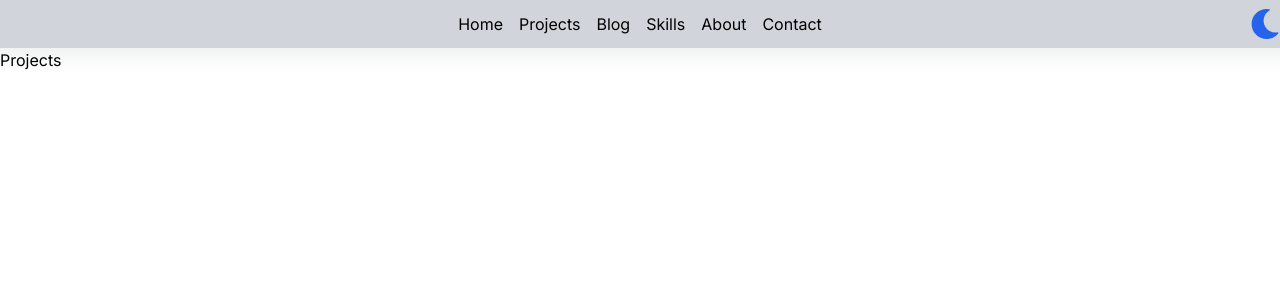
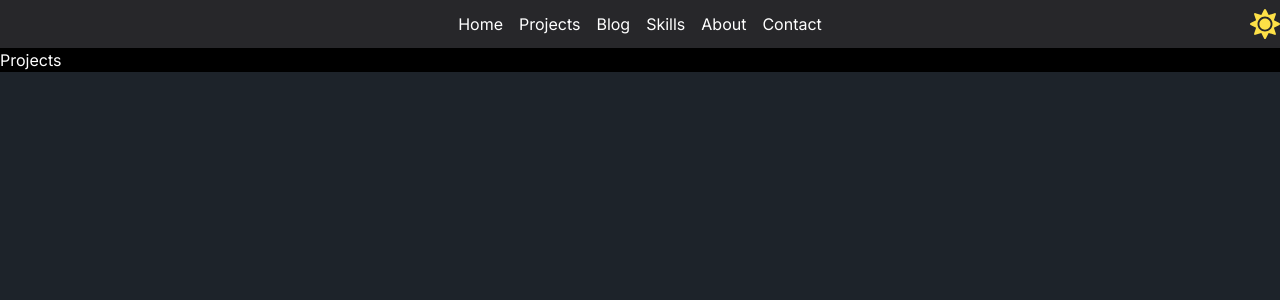
Before and after one commit to rohity123456/rohits-portfolio, a Next.js app: page /projects in a window 1280 px wide. Shown: the top 300 px of the page. Built offline with nearby package versions, Linux system fonts and the light colour scheme.

Commit message:
Update theme to 'dark' in ThemeProvider component

```diff
--- a/src/contexts/theme.tsx
+++ b/src/contexts/theme.tsx
@@ -17,7 +17,7 @@ type ThemeContextType = {
 const ThemeContext = createContext<ThemeContextType | undefined>(undefined);
 
 export const ThemeProvider = ({ children }: { children: ReactNode }) => {
-  const [theme, setTheme] = useState<Theme>('light');
+  const [theme, setTheme] = useState<Theme>('dark');
   useEffect(() => {
     applyTheme(theme);
   }, [theme]);
```
